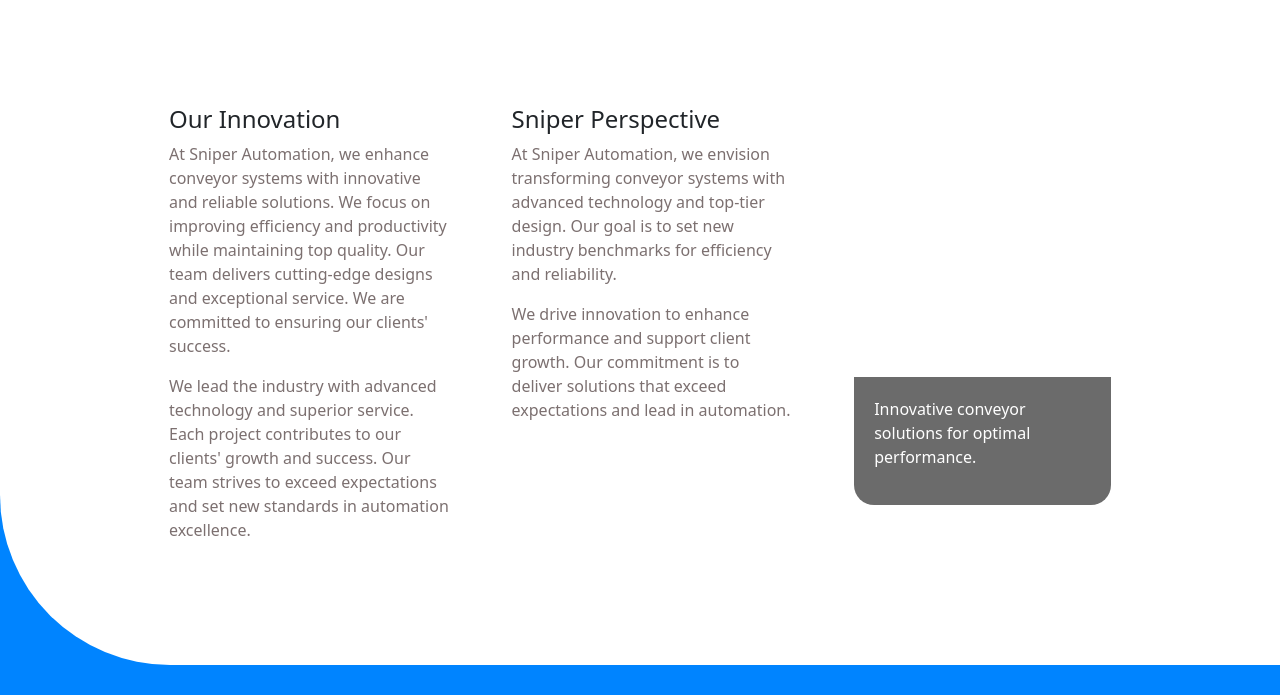
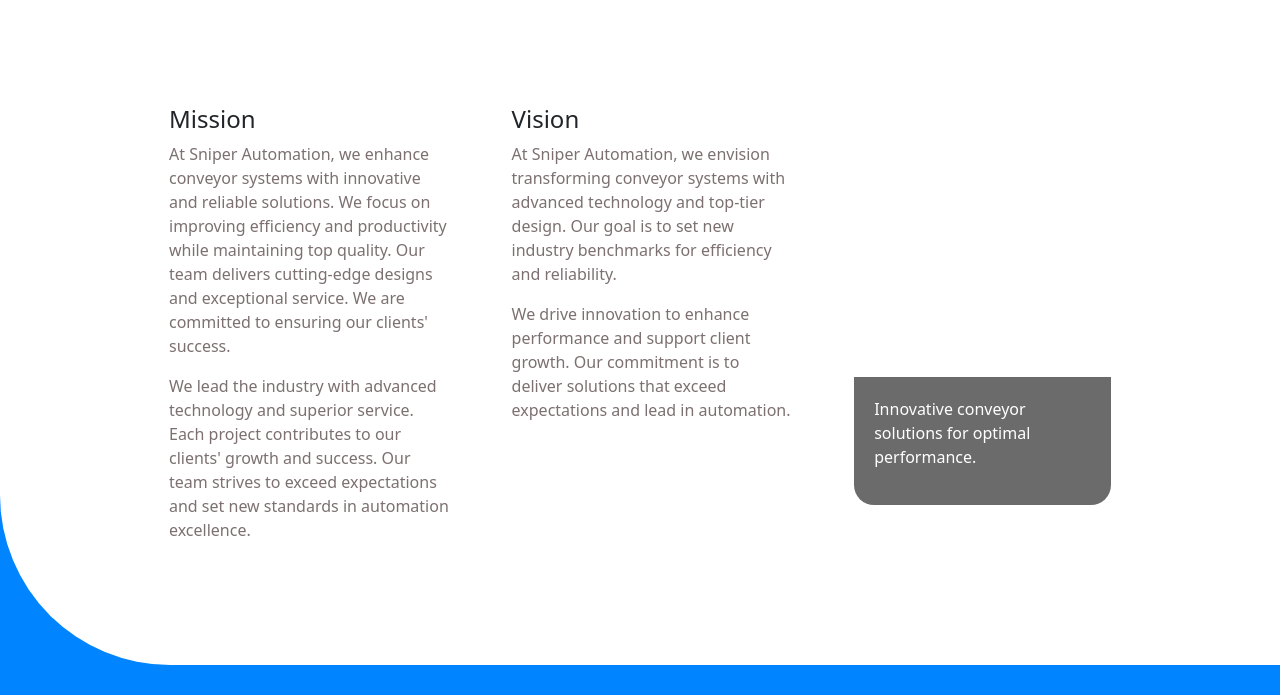
Before and after one commit to Kesavan8384/SniperAutomation, a website: page index.html in a window 1280 px wide. Shown: the part 2939-3634 px from the top of the page. Drawn offline with nearby package versions, Linux system fonts and the light colour scheme; files that its build step writes are made by us from their sources.

Commit message:
index.html

```diff
--- a/index.html
+++ b/index.html
@@ -361,14 +361,14 @@
     <section class="fifth-sec">
         <div class="fifth-sec-main">
             <div class="fifth-sec-box1 wow animate__animated  animate__fadeInLeft" data-wow-delay="0s">
-                <h4>Our Innovation</h4>
+                <h4>Mission</h4>
                 <p>At Sniper Automation, we enhance conveyor systems with innovative and reliable solutions. We focus on improving efficiency and productivity while maintaining top quality. Our team delivers cutting-edge designs and exceptional service. We are committed to ensuring our clients' success.</p>
                 <p>We lead the industry with advanced technology and superior service. Each project contributes to our clients' growth and success. Our team strives to exceed expectations and set new standards in automation excellence.</p>
 
 
             </div>
             <div class="fifth-sec-box2 wow animate__animated  animate__fadeInLeft" data-wow-delay="0.1s">
-                <h4>Sniper Perspective</h4>
+                <h4>Vision</h4>
                 <p>At Sniper Automation, we envision transforming conveyor systems with advanced technology and top-tier design. Our goal is to set new industry benchmarks for efficiency and reliability.
 
 
```
